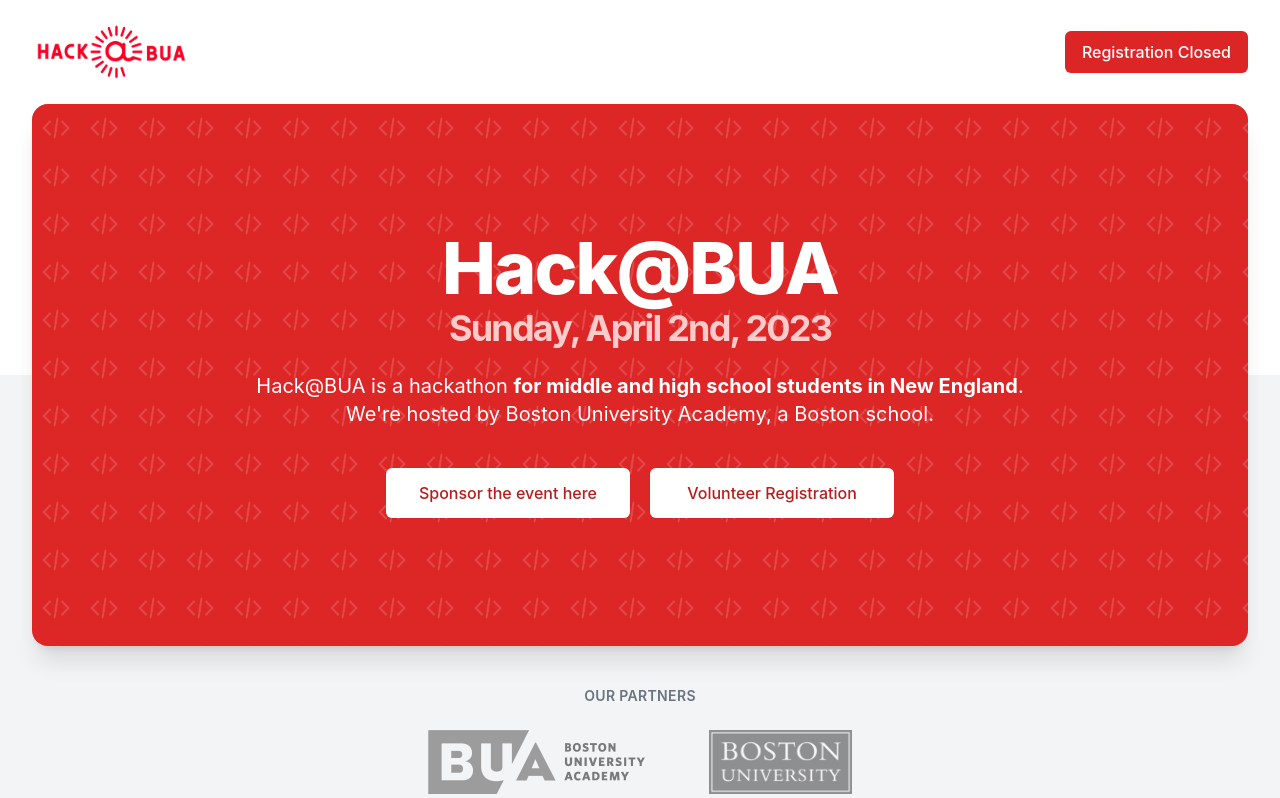
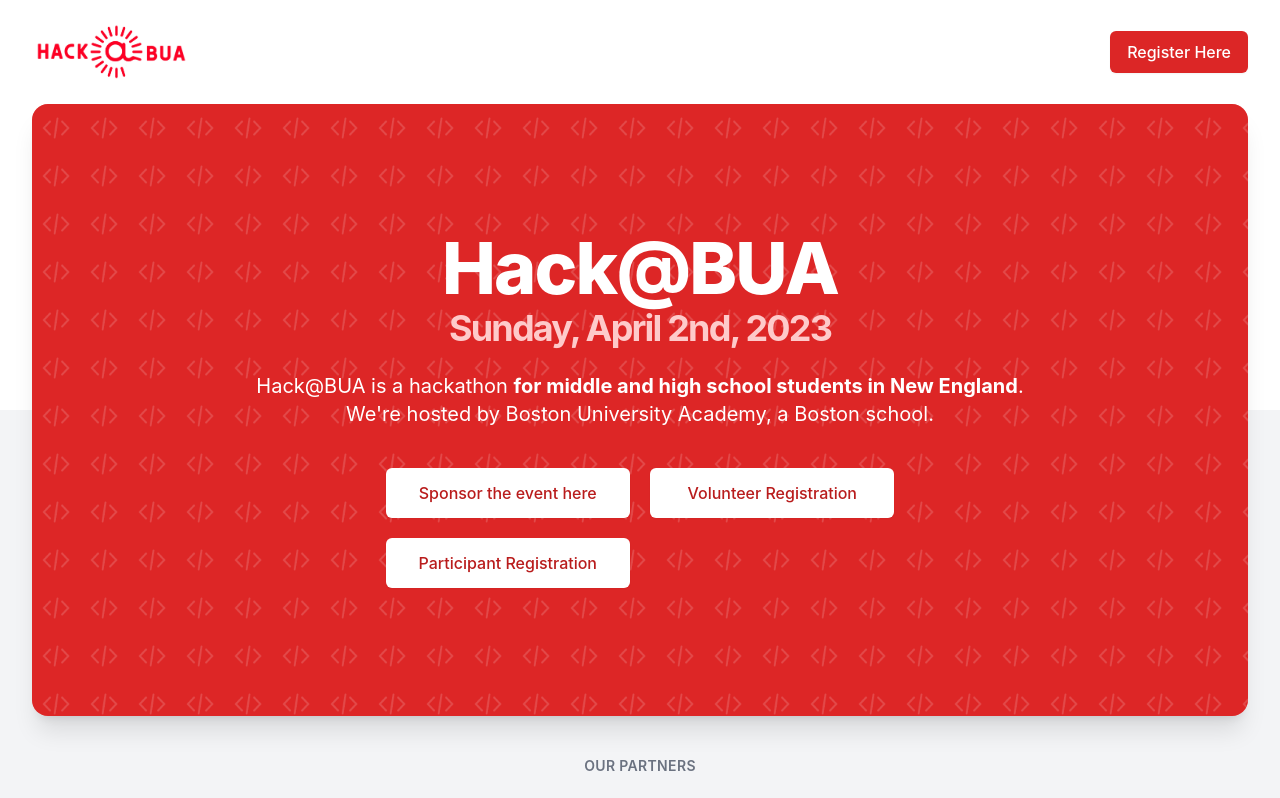
Before and after one commit to gaberomualdo/bua-hackathon-site, a React (Create React App) app: page / in a window 1280 px wide. Shown: the top 798 px of the page. Built offline with nearby package versions, Linux system fonts and the light colour scheme; a web font is replaced by a local one.

Commit message:
Update App.js

```diff
--- a/src/App.js
+++ b/src/App.js
@@ -90,10 +90,11 @@
           <div className="hidden md:flex items-center justify-end md:flex-1 lg:w-0">
             <a
               target="_blank"
+              href="https://forms.gle/fQ11ZxeRuXLrKqje9"
               rel="noreferrer"
               className="ml-8 whitespace-nowrap inline-flex items-center justify-center bg-gradient-to-r from-red-600 to-red-600 bg-origin-border px-4 py-2 border border-transparent rounded-md shadow-sm text-base font-medium text-white hover:from-red-700 hover:to-red-700"
             >
-              Registration Closed
+              Register Here
             </a>
           </div>
         </div>
@@ -146,6 +147,12 @@
                       className="flex items-center justify-center px-4 py-3 border border-transparent text-base font-medium rounded-md shadow-sm text-red-700 bg-white bg-opacity-100 hover:bg-opacity-60 sm:px-8"
                     >
                       Volunteer Registration
+                    </a>
+                    <a
+                      href="https://forms.gle/fQ11ZxeRuXLrKqje9"
+                      className="flex items-center justify-center px-4 py-3 border border-transparent text-base font-medium rounded-md shadow-sm text-red-700 bg-white bg-opacity-100 hover:bg-opacity-60 sm:px-8"
+                    >
+                      Participant Registration
                     </a>
                   </div>
                 </div>
```
